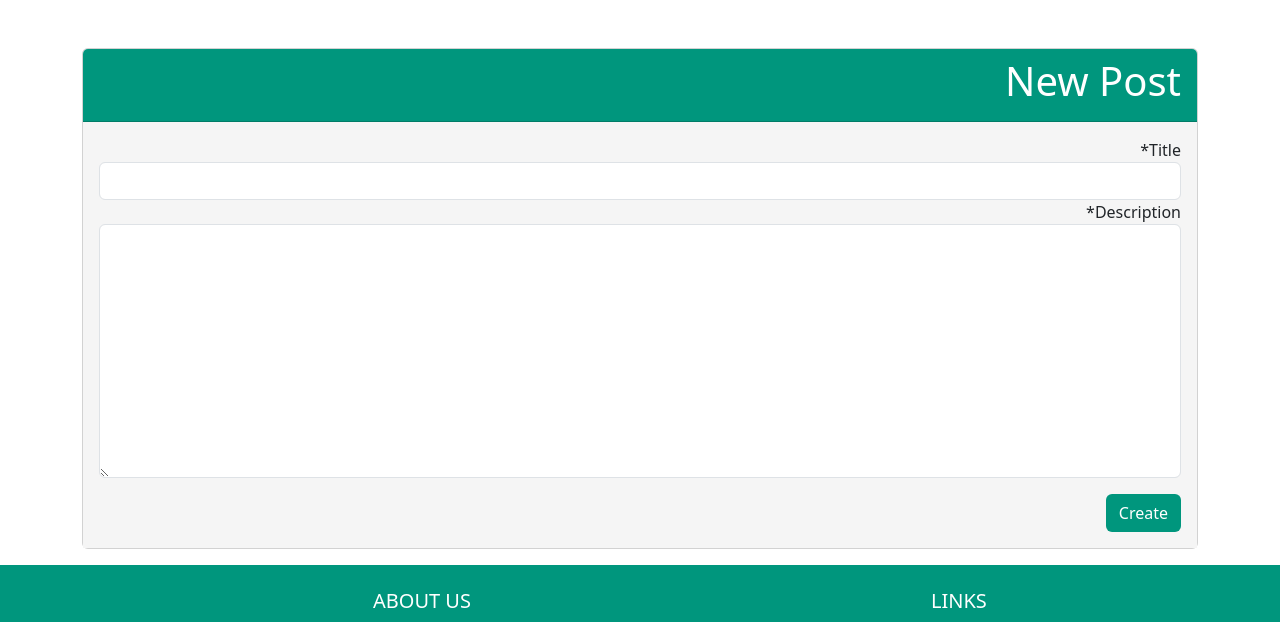
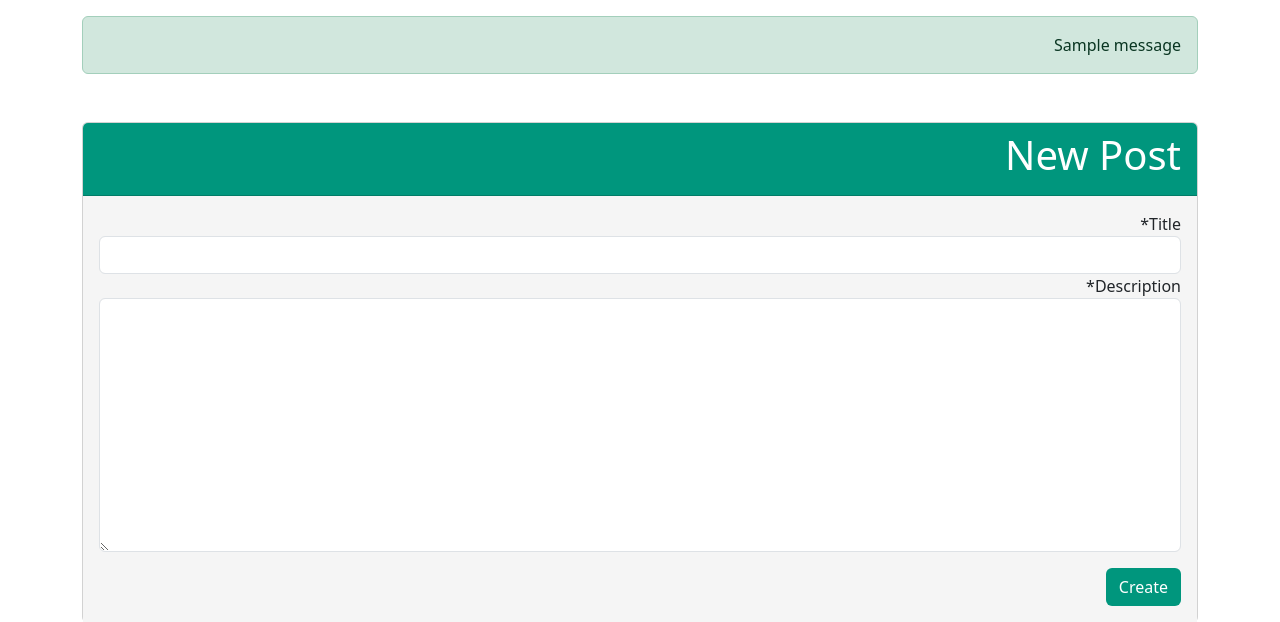
Before and after one commit to amahadnejad/Weblog, a Django app: page /post/new/ in a window 1280 px wide. Shown: the part 57-679 px from the top of the page. Run offline with Django 4.2, Linux system fonts and the light colour scheme; tables that the repository leaves empty hold one stand-in row (values such as "Sample post"); one stand-in notice (Sample message) is shown; some libraries are stand-ins or nearby versions.

Commit message:
Show Messages In _base.html Template

```diff
--- a/config/settings.py
+++ b/config/settings.py
@@ -12,6 +12,7 @@ https://docs.djangoproject.com/en/4.0/ref/settings/
 
 from pathlib import Path
 from decouple import config
+from django.contrib.messages import constants as messages
 
 # Build paths inside the project like this: BASE_DIR / 'subdir'.
 BASE_DIR = Path(__file__).resolve().parent.parent
@@ -163,3 +164,8 @@ CRISPY_TEMPLATE_PACK = 'bootstrap4'
 # Media Setting
 MEDIA_URL = "/media/"
 MEDIA_ROOT = str(BASE_DIR.joinpath('media'))
+
+# For Messages Framework
+MESSAGE_TAGS = {
+    messages.ERROR: 'danger',
+}
--- a/templates/_base.html
+++ b/templates/_base.html
@@ -49,6 +49,13 @@
     </div>
 </nav>
 
+{% if messages %}
+    <div class="container mt-3">
+        {% for message in messages %}
+            <div class="alert alert-{{ message.tags }}">{{ message }}</div>
+        {% endfor %}
+    </div>
+{% endif %}
 
 {% block content %}
 {% endblock content %}
```
